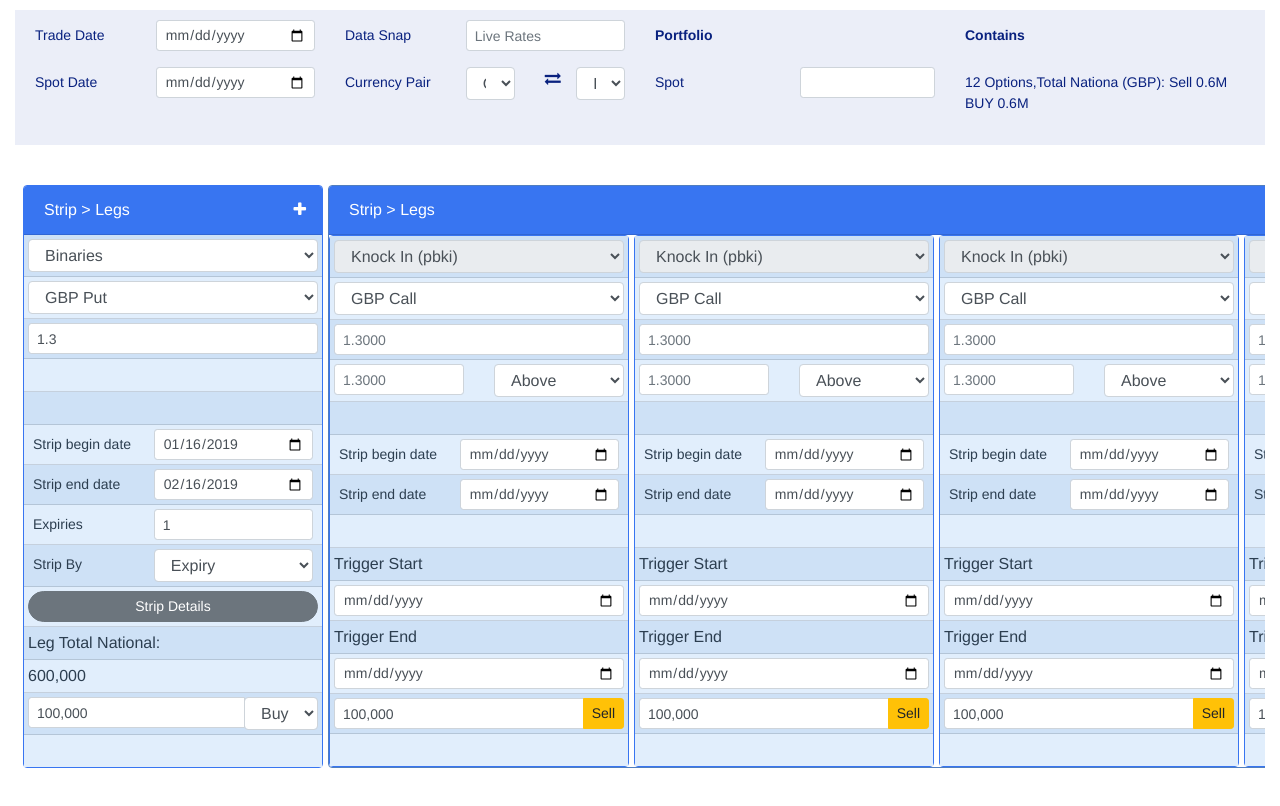
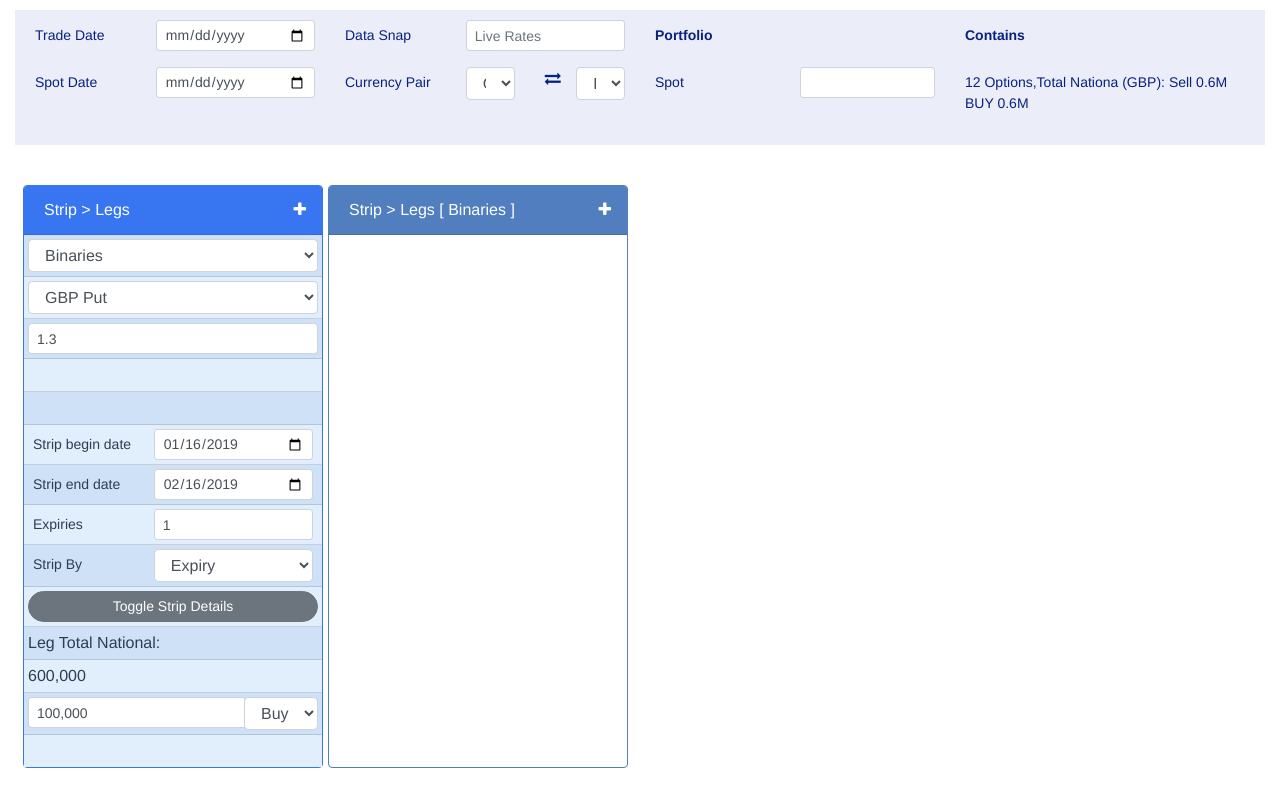
Before and after one commit to xsmorex/derivitest, a Vue app: page / in a window 1280 px wide. Shown: the top 806 px of the page. Built offline with nearby package versions, Linux system fonts and the light colour scheme; what vue-lodash would draw is missing.

Commit message:
toggle leg stripe details. add options

```diff
--- a/src/assets/css/style.css
+++ b/src/assets/css/style.css
@@ -70,3 +70,11 @@ a {
 .strip-legs-option.option2 {
     border: 1px solid #507ebf;
 }
+.strip-legs-option.option1 .card-header{
+    background: #3875f1;
+    color: #fff;
+}
+.strip-legs-option.option2 .card-header{
+  background: #507ebf;
+  color: #fff;
+}
--- a/src/components/Home/Option1.vue
+++ b/src/components/Home/Option1.vue
@@ -4,7 +4,7 @@
         <div slot="header">
             Strip > Legs
             <div class="card-header-actions">
-                <b-link href="#" class="card-header-action btn-setting">
+                <b-link href="#" class="card-header-action btn-setting" v-on:click.capture='onClick'>
                     <i class="fa fa-plus"></i>
                 </b-link>
             </div>
@@ -12,7 +12,7 @@
         <b-card-body class="p-0">
             <b-list-group flush>
                 <b-list-group-item>
-                    <b-form-select name="optionClass" :plain="true" :options="optionClassList" :value="option.optionClass">
+                    <b-form-select name="optionClass" :plain="true" :options="optionClassList" :value="option.optionClass" >
                     </b-form-select>
                 </b-list-group-item>
                 <b-list-group-item>
@@ -46,7 +46,7 @@
                     </b-form-group>
                 </b-list-group-item>
                 <b-list-group-item>
-                    <b-button block variant="secondary" class="btn-pill" size="sm">Strip Details</b-button>
+                    <b-button block variant="secondary" class="btn-pill" size="sm"  @click='toggleDetail()'>Toggle Strip Details</b-button>
                 </b-list-group-item>
                 <b-list-group-item>
                     Leg Total National:
@@ -69,12 +69,17 @@
             </b-list-group>
         </b-card-body>
     </b-card>
-    <Option2 />
+    <template v-if="isDetailShown">
+        <Option2 :option = "option"/>
+    </template>
 </div>
 </template>
 
 <script>
 import Option2 from "./Option2.vue";
+import {
+    ADD_OPTION1
+} from "@/store/actions.type";
 import {
     mapGetters
 } from "vuex";
@@ -86,8 +91,21 @@ export default {
             type: Object
         }
     },
+    data: function () {
+        return {
+            isDetailShown: true
+        }
+    },
     components: {
         Option2
+    },
+    methods: {
+        onClick() {
+            this.$store.dispatch(ADD_OPTION1)
+        },
+        toggleDetail: function(){
+            this.isDetailShown = !this.isDetailShown
+        }
     },
     computed: {
         ...mapGetters(["optionClassList", "callPutOptionList", "nationalInActionList", "symbolList", "selectedSymbol"]),
--- a/src/components/Home/Option2.vue
+++ b/src/components/Home/Option2.vue
@@ -1,7 +1,7 @@
 <template>
 <b-card no-body class="border-radius-0 strip-legs-option option2">
     <div slot="header">
-        Strip > Legs
+        Strip > Legs [ {{this.option.optionClass}} ]
         <div class="card-header-actions">
             <b-link href="#" class="card-header-action btn-setting">
                 <i class="fa fa-plus"></i>
@@ -10,23 +10,48 @@
     </div>
     <b-card-body class="p-0">
         <div class="d-flex flex-row flex-now">
-            <Option2Item/>
-            <Option2Item/>
-            <Option2Item/>
-            <Option2Item/>
-            <Option2Item/>
+            <template v-for="opt2 in getOption2ofOption1">
+                <Option2Item :key="opt2.id" :opt2="opt2" />
+            </template>
         </div>
     </b-card-body>
 </b-card>
 </template>
 
 <script>
+import _ from "lodash";
+import {
+    mapGetters
+} from "vuex";
 import Option2Item from "./Option2Item.vue";
 
 export default {
     name: "Option2",
-     components: {
+    props: {
+        option: {
+            Type: Object
+        }
+    },
+    components: {
         Option2Item
     },
+    mounted: function () {
+        console.log(this.getOption2ofOption1)
+    },
+    methods: {
+
+    },
+    computed: {
+        _() {
+            return _;
+        },
+        ...mapGetters(["option2"]),
+        getOption2ofOption1() {
+            return _.find(this.option2, {
+                "id": this.option.id
+            })
+        }
+    }
+
 };
 </script>
--- a/src/store/actions.type.js
+++ b/src/store/actions.type.js
@@ -2,3 +2,4 @@
 export const CHANGE_OPTIONS1 = "changeOption1";
 export const CHANGE_SELECTED_SYMBOL = "changeSelectedSymbol";
 export const SET_DEFAULT_OPTION1 = "setDefaultOption1";
+export const ADD_OPTION1 = "addOption1";
--- a/src/store/demo.module.js
+++ b/src/store/demo.module.js
@@ -1,5 +1,5 @@
 import _ from 'lodash';
-import { CHANGE_OPTIONS1, CHANGE_SELECTED_SYMBOL, SET_DEFAULT_OPTION1 } from "./actions.type";
+import { CHANGE_OPTIONS1, CHANGE_SELECTED_SYMBOL, SET_DEFAULT_OPTION1,ADD_OPTION1 } from "./actions.type";
 import {
   CHANGE_OPTIONS1_END,
   CHANGE_SYMBOL_END
@@ -7,7 +7,7 @@ import {
 const state = {
   option1: [],
   option2: [],
-  optionClassList: ["Vanilla", "CashDeals","Binaries"],
+  optionClassList: ["Vanilla", "CashDeals", "Binaries"],
   callPutOptionList: ["Put", "Buy"],
   nationalInActionList: ["Buy", "Sell"],
   selectedSymbol: "GBP",
@@ -36,11 +36,17 @@ const getters = {
   symbolList(state) {
     return state.symbolList;
   },
+  option2() {
+    return state.option2;
+  }
 };
 
 const actions = {
   [SET_DEFAULT_OPTION1]({ commit }) {
-    commit(CHANGE_OPTIONS1_END,{})
+    commit(CHANGE_OPTIONS1_END, {})
+  },
+  [ADD_OPTION1]({ commit }) {
+    commit(CHANGE_OPTIONS1_END, {})
   },
   [CHANGE_OPTIONS1]({ commit }, data) {
     commit(CHANGE_OPTIONS1_END, data);
@@ -56,20 +62,20 @@ const actions = {
 const mutations = {
   [CHANGE_OPTIONS1_END](state, data) {
     let defualtStripeBeginDate = new Date();
-    defualtStripeBeginDate = new Date(defualtStripeBeginDate).toISOString().slice(0,10);
+    defualtStripeBeginDate = new Date(defualtStripeBeginDate).toISOString().slice(0, 10);
     let defaultStripeEndDate = new Date();
     defaultStripeEndDate.setMonth(defaultStripeEndDate.getMonth() + 1);
-    defaultStripeEndDate = new Date(defaultStripeEndDate).toISOString().slice(0,10);
+    defaultStripeEndDate = new Date(defaultStripeEndDate).toISOString().slice(0, 10);
     let { id, optionClass, callPutOption, stripeBeginDate, stripeEndDate, expiries, nationalInAction } = data;
 
     let option1 = {
       strike: 1.3000,
-      optionClass:optionClass || state.optionClassList[2],
-      callPutOption:callPutOption || state.callPutOptionList[0],
-      stripeBeginDate:stripeBeginDate || defualtStripeBeginDate,
-      stripeEndDate:stripeEndDate || defaultStripeEndDate,
-      expiries:expiries || 1,
-      nationalInAction:nationalInAction || state.nationalInActionList[0]
+      optionClass: optionClass || state.optionClassList[2],
+      callPutOption: callPutOption || state.callPutOptionList[0],
+      stripeBeginDate: stripeBeginDate || defualtStripeBeginDate,
+      stripeEndDate: stripeEndDate || defaultStripeEndDate,
+      expiries: expiries || 1,
+      nationalInAction: nationalInAction || state.nationalInActionList[0]
     };
     if (_.isUndefined(id) || id == 0) {
       option1.id = "Option_" + Date.now() + Math.random();
```
